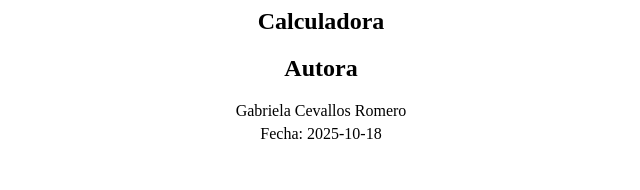
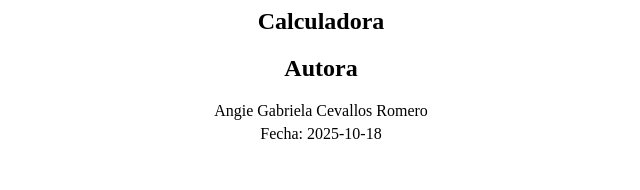
Before and after one commit to Gabycr19/Calculadora_b-sica, a plain HTML site: page index.html in a window 1280 px wide. Shown: the top 190 px of the page, 319-959 px from the left. Drawn offline with Linux system fonts and the light colour scheme.

Commit message:
index.html

```diff
--- a/index.html
+++ b/index.html
@@ -10,7 +10,7 @@
     <div class="header">
         <h1>Calculadora</h1>
         <h2>Autora</h2>
-        <p>Gabriela Cevallos Romero</p
+        <p>Angie Gabriela Cevallos Romero</p
         <p>Fecha: 2025-10-18</p>
     </div>
     <div class="calculator">
```
